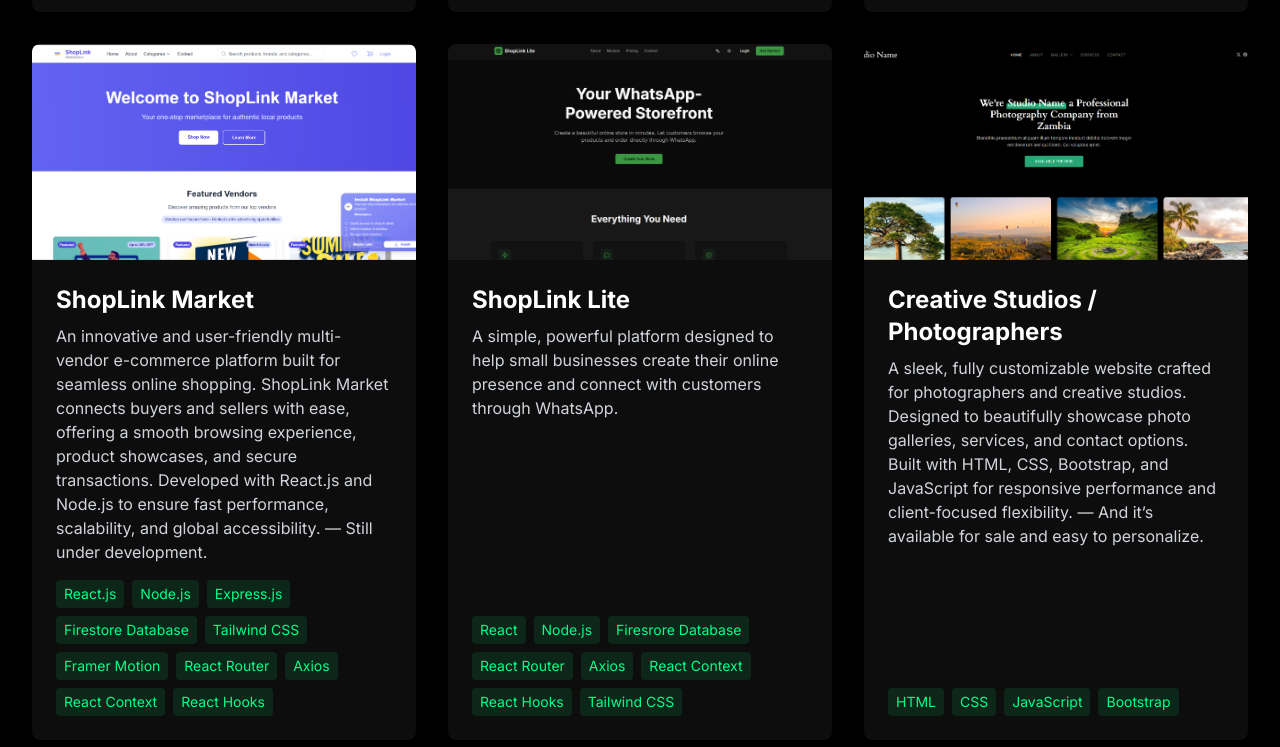
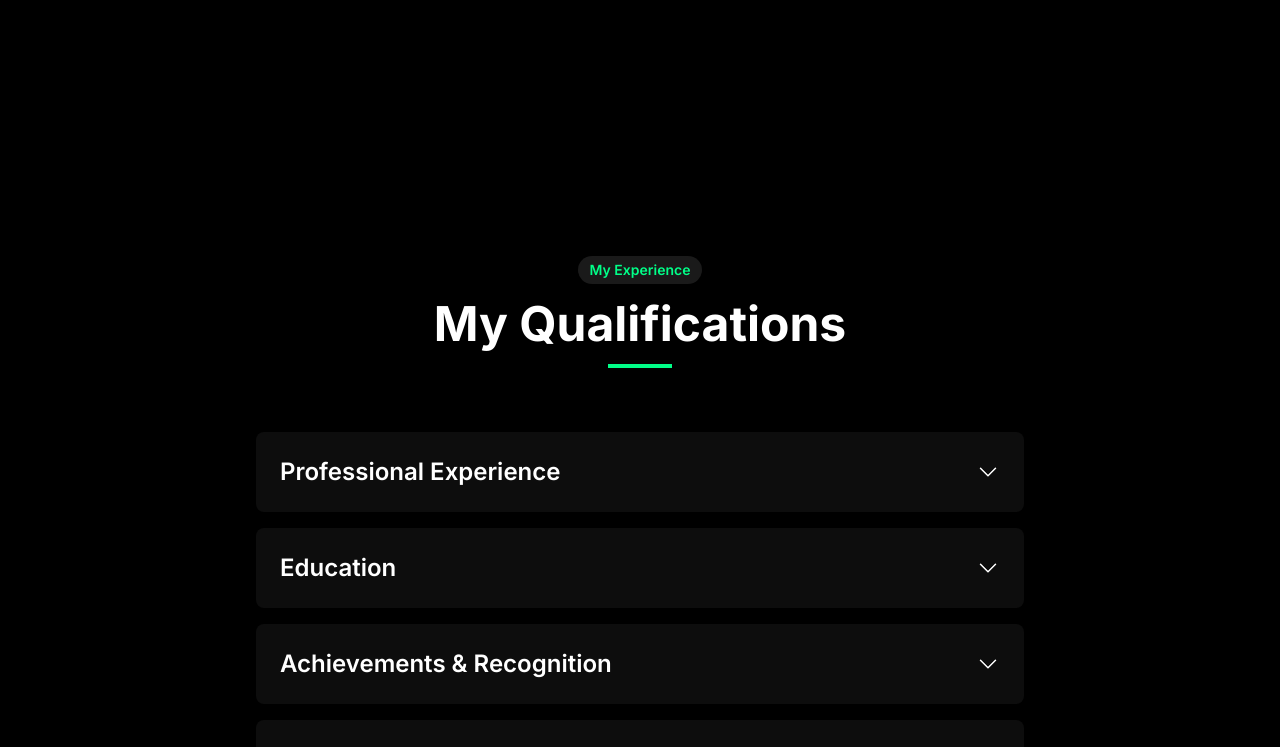
Before and after one commit to iRemainEmmanuel/my-portfolio, a React (Vite) app: page / in a window 1280 px wide. Shown: the part 1760-2507 px from the top of the page. Built offline with nearby package versions, Linux system fonts and the light colour scheme.

Commit message:
Refined portfolio structure and restored Qualifications section

```diff
--- a/src/App.jsx
+++ b/src/App.jsx
@@ -5,6 +5,7 @@ import Home from './pages/Home';
 import About from './pages/About';
 import Projects from './pages/Projects';
 import Services from './pages/Services';
+import Qualifications from './pages/Qualifications';
 import Blog from './pages/Blog';
 import Contact from './pages/Contact';
 import Footer from './components/Footer';
@@ -33,9 +34,10 @@ function App() {
         <Navbar />
         <main>
           <Home />
+          <About />
+          <Qualifications />
           <Projects />
           <Services />
-          <About />
           {/* <Blog /> */}
           <Contact />
         </main>
--- a/src/components/Footer.jsx
+++ b/src/components/Footer.jsx
@@ -26,6 +26,16 @@ const Footer = () => {
                 </a>
               </li>
               <li>
+                <a href="#about" className="text-gray-400 hover:text-[#00ff88] transition-colors text-sm sm:text-base">
+                  About
+                </a>
+              </li>
+              <li>
+                <a href="#qualifications" className="text-gray-400 hover:text-[#00ff88] transition-colors text-sm sm:text-base">
+                  Qualifications
+                </a>
+              </li>
+              <li>
                 <a href="#projects" className="text-gray-400 hover:text-[#00ff88] transition-colors text-sm sm:text-base">
                   Projects
                 </a>
@@ -33,11 +43,6 @@ const Footer = () => {
               <li>
                 <a href="#services" className="text-gray-400 hover:text-[#00ff88] transition-colors text-sm sm:text-base">
                   Services
-                </a>
-              </li>
-              <li>
-                <a href="#about" className="text-gray-400 hover:text-[#00ff88] transition-colors text-sm sm:text-base">
-                  About
                 </a>
               </li>
               <li>
--- a/src/components/Navbar.jsx
+++ b/src/components/Navbar.jsx
@@ -42,9 +42,10 @@ const Navbar = () => {
 
   const navLinks = [
     { name: 'Home', href: '#home' },
+    { name: 'About', href: '#about' },
+    { name: 'Qualifications', href: '#qualifications' },
     { name: 'Projects', href: '#projects' },
     { name: 'Services', href: '#services' },
-    { name: 'About', href: '#about' },
     // { name: 'Blog', href: '#blog' },
     { name: 'Contact', href: '#contact' },
   ];
--- a/src/pages/Home.jsx
+++ b/src/pages/Home.jsx
@@ -51,7 +51,7 @@ const Home = () => {
             transition={{ duration: 0.5, delay: 0.3 }}
             className="text-xl text-gray-300 mb-8"
           >
-            a Software Developer and Startup Founder from Zambia. I build
+            a Software Developer and Startup Founder. I build
             practical digital products and technology solutions focused on
             solving real-world problems.
             <br />
--- a/src/pages/Qualifications.jsx
+++ b/src/pages/Qualifications.jsx
@@ -13,137 +13,291 @@ const Qualifications = () => {
     {
       title: 'Professional Experience',
       content: `
-      <ul class="list-disc list-inside space-y-2">
-        <p><strong>EICTA Technologies</strong> | Founder, CEO & Software Engineer</strong></p>
-        <p class="ml-4">23<sup>rd</sup> April, 2024 – Present</p>
-        <li class="ml-4">Leads the development of scalable web and mobile applications, integrating modern technologies to meet diverse client needs.</li>
-        <li class="ml-4">Oversees business strategy, project management, and client acquisition, driving the company’s growth and innovation.</li>
-        <li class="ml-4">Engineers full-stack solutions using technologies like React, Node.js, Firebase, and Tailwind CSS for high-performance applications.</li>
-      </ul>
-       <br />
-      <hr />
-       <br />
-      <ul class="list-disc list-inside space-y-2">
-        <p><strong>ShopLink Market </strong> | Visionary Founder & CEO</strong></p>
-        <p class="ml-4">23<sup>rd</sup> May, 2025 – Present</p>
-        <li class="ml-4">Leads product innovation and business growth, driving our mission to transform how communities connect and thrive through digital commerce.</li>
-        <li class="ml-4">Oversees business strategy, and leading our mission to connect communities through digital commerce.</li>
-        <li class="ml-4">Guides vision and operations, building digital solutions that connect people, products, and possibilities.</li>
-        <li class="ml-4">Champions business strategy and user experience, committed to redefining digital commerce for everyday communities.</li>
-        <li class="ml-4">Directs company growth and innovation, ensuring our platform meets the evolving needs of connected communities.</li>
-      </ul>
-       <br />
-      <hr />
-       <br />
-      <ul class="list-disc list-inside space-y-2">
-        <p><strong>Codveda Technologies </strong> | Web Development Intern</strong></p>
-        <p class="ml-4">14<sup>th</sup> September, 2025 – 14<sup>th</sup> October, 2025</p>
-        <li class="ml-4">Gained practical experience in front-end and back-end web development during a structured one-month internship.</li>
-        <li class="ml-4">Assisted in building responsive and user-friendly web pages using HTML, CSS, JavaScript, and React.js.</li>
-        <li class="ml-4">Collaborated on real-world projects, contributing to code development, testing, and deployment.</li>
-        <li class="ml-4">Learned best practices in web development, version control with Git, and working in a professional development environment.</li>
-        <li class="ml-4">Strengthened problem-solving skills by debugging, optimizing code, and implementing functional features.</li>
-      </ul>
+        <div class="space-y-8">
+
+          <div>
+            <p>
+              <strong class="text-white">EICTA Technologies</strong> | Founder, CEO & Software Developer
+            </p>
+            <p class="ml-4 mt-1 text-gray-400">
+              23<sup>rd</sup> April, 2024 – Present
+            </p>
+
+            <ul class="list-disc list-inside space-y-2 mt-4">
+              <li class="ml-4">
+                Founded and lead EICTA Technologies, a Software Development, IT & Business Solutions Company.
+              </li>
+              <li class="ml-4">
+                Lead the development of websites, software, and digital solutions designed around real business needs.
+              </li>
+              <li class="ml-4">
+                Oversee business strategy, project management, product development, and client relationships.
+              </li>
+              <li class="ml-4">
+                Develop full-stack solutions using technologies including React, Next.js, Node.js, Firebase, Tailwind CSS, and databases.
+              </li>
+              <li class="ml-4">
+                Help businesses adopt practical technology solutions that improve their digital presence, workflows, and operations.
+              </li>
+            </ul>
+          </div>
+
+          <hr class="border-white/10" />
+
+          <div>
+            <p>
+              <strong class="text-white">ShopLink</strong> | Founder & Product Lead
+            </p>
+            <p class="ml-4 mt-1 text-gray-400">
+              23<sup>rd</sup> May, 2025 – Present
+            </p>
+
+            <ul class="list-disc list-inside space-y-2 mt-4">
+              <li class="ml-4">
+                Building ShopLink, an Internet Marketplace Platform connecting customers with local businesses and sellers.
+              </li>
+              <li class="ml-4">
+                Lead product vision, development, and direction across the ShopLink ecosystem.
+              </li>
+              <li class="ml-4">
+                Design and develop digital products focused on helping businesses establish an online presence and connect with customers.
+              </li>
+              <li class="ml-4">
+                Work across product architecture, user experience, features, integrations, and continuous product improvement.
+              </li>
+            </ul>
+          </div>
+
+          <hr class="border-white/10" />
+
+          <div>
+            <p>
+              <strong class="text-white">Codveda Technologies</strong> | Web Development Intern
+            </p>
+            <p class="ml-4 mt-1 text-gray-400">
+              14<sup>th</sup> September, 2025 – 14<sup>th</sup> October, 2025
+            </p>
+
+            <ul class="list-disc list-inside space-y-2 mt-4">
+              <li class="ml-4">
+                Gained practical experience working in a professional web development environment.
+              </li>
+              <li class="ml-4">
+                Contributed to responsive web interfaces using HTML, CSS, JavaScript, and React.js.
+              </li>
+              <li class="ml-4">
+                Participated in development, testing, debugging, and deployment activities.
+              </li>
+              <li class="ml-4">
+                Strengthened practical skills in Git, collaboration, problem-solving, and modern development workflows.
+              </li>
+              <li class="ml-4">
+                Worked on real-world development tasks while learning professional software development practices.
+              </li>
+            </ul>
+          </div>
+
+        </div>
       `,
     },
+
     {
       title: 'Education',
       content: `
-      <ul class="list-disc list-inside space-y-2">
-        <p><strong>Zambia University College of Technology</strong></p>
-        <p class="ml-4">Bachelor Degree, Software Engineering</p>
-      </ul> <br />
-       <ul class="list-disc list-inside space-y-2">
-        <p><strong>Mungwi Boys' Provincial STEM Secondary School</strong></p>
-        <p class="ml-4">High School, 2021 - 2023</p>
-      </ul>
+        <div class="space-y-6">
+
+          <div>
+            <p>
+              <strong class="text-white">Zambia University College of Technology</strong>
+            </p>
+            <p class="ml-4 mt-1 text-gray-400">
+              Bachelor of Software Engineering | Currently Pursuing
+            </p>
+          </div>
+
+          <div>
+            <p>
+              <strong class="text-white">Mungwi Boys' Provincial STEM Secondary School</strong>
+            </p>
+            <p class="ml-4 mt-1 text-gray-400">
+              Secondary Education | 2021 – 2023
+            </p>
+          </div>
+
+        </div>
       `,
     },
+
     {
-      title: 'Achievements',
+      title: 'Achievements & Recognition',
       content: `
-       <ul class="list-disc list-inside space-y-2">
-        <h2 style="font-weight: 600; font-size: 1.1rem; color: #fff;">2025 ZICTA ICT Innovation Program – Shortlisted Innovator</h2>
-        <p>Selected among the top 100 candidates out of 500+ applicants for Zambia’s national ICT innovation program by ZICTA.</p>
-        <br>
-       <h2 style="font-weight: 600; font-size: 1.1rem; color: #fff;">Tech Innovator Advocate 2024/2025</h2>
-        <p>Encouraged aspiring Software Engineers / Developers to embrace new technologies and network for career growth.</p>
-        <br />
-       <h2 style="font-weight: 600; font-size: 1.1rem; color: #fff;">Motivational Speaker 2024</h2>
-        <p>Inspired peers through talks on self-improvements, career goals, career development and staying motiavted as an individual.</p>
+        <div class="space-y-6">
+
+          <div>
+            <h2 style="font-weight: 600; font-size: 1.1rem; color: #fff;">
+              2025 ZICTA ICT Innovation Program – Shortlisted Innovator
+            </h2>
+            <p class="mt-2">
+              Selected among the top 100 candidates out of more than 500 applicants
+              for Zambia's national ICT innovation program by ZICTA.
+            </p>
+          </div>
+
+          <div>
+            <h2 style="font-weight: 600; font-size: 1.1rem; color: #fff;">
+              Tech Innovator Advocate 2024/2025
+            </h2>
+            <p class="mt-2">
+              Encouraged aspiring software developers to explore emerging technologies,
+              develop their technical skills, and build meaningful professional connections.
+            </p>
+          </div>
+
+          <div>
+            <h2 style="font-weight: 600; font-size: 1.1rem; color: #fff;">
+              Founder Of The Year Awards (FOYA) – Nominee
+            </h2>
+            <p class="mt-2">
+              Recognized as a nominee for Founder Of The Year Awards in recognition
+              of entrepreneurial work and efforts toward building technology-driven solutions.
+            </p>
+          </div>
+
+        </div>
       `,
     },
+
     {
-      title: 'Certifications',
+      title: 'Certifications & Training',
       content: `
-       <ul class="list-disc list-inside space-y-2">
-        <li>Full-Stack Web Development – Udemy</li>
-        <li>Graphic Design with Adobe PhotoShop and Adobe Illustrator – Udemy</li>
-        <li>Web Design and Creation with WordPress – Shumba Training Center</li>
-        <li>Nominee – Founder Of The Year Awards (FOYA)</li>
-      </ul>
+        <ul class="list-disc list-inside space-y-3">
+          <li>
+            AI Software Development – Northrise University
+          </li>
+          <li>
+            Full-Stack Web Development – Udemy
+          </li>
+          <li>
+            Graphic Design with Adobe Photoshop, Adobe Illustrator and InDesign – Udemy
+          </li>
+          <li>
+            Web Design and Creation with WordPress – Shumba Training Center
+          </li>
+          <li>
+            Certificate in Theology – God of Covenant Bible Institute
+          </li>
+        </ul>
       `,
     },
+
     {
       title: 'Languages',
       content: `
-       <ul class="list-disc list-inside space-y-2">
-        <li><strong>English</strong>: Native</li>
-        <li><strong>Bemba</strong>: Native</li>
-        <li><strong>ChiNyanja</strong>: Fluent</li>
-        <li><strong>ChiTumbuka</strong>: Conversational</li>
-         </ul>
+        <ul class="list-disc list-inside space-y-3">
+          <li>
+            <strong>English</strong>: Native
+          </li>
+          <li>
+            <strong>Bemba</strong>: Native
+          </li>
+          <li>
+            <strong>ChiNyanja</strong>: Fluent
+          </li>
+          <li>
+            <strong>ChiTumbuka</strong>: Conversational
+          </li>
+        </ul>
       `,
     },
   ];
 
   return (
-    <section id="qualifications" className="min-h-screen bg-black py-12 sm:py-16 md:py-24 lg:py-32">
+    <section
+      id="qualifications"
+      className="min-h-screen bg-black py-12 sm:py-16 md:py-24 lg:py-32"
+    >
       <div className="container">
+
         <div className="section-header">
-          <span className="section-tag">My Experience</span>
-          <h2 className="section-title">My Qualifications</h2>
+          <span className="section-tag">
+            My Experience
+          </span>
+
+          <h2 className="section-title">
+            My Qualifications
+          </h2>
+
           <div className="section-title-underline"></div>
         </div>
 
         <div className="max-w-3xl mx-auto space-y-4">
+
           {qualificationsData.map((item, index) => (
             <motion.div
               key={index}
               initial={{ opacity: 0, y: 20 }}
               whileInView={{ opacity: 1, y: 0 }}
-              transition={{ duration: 0.5, delay: index * 0.1 }}
+              transition={{
+                duration: 0.5,
+                delay: index * 0.1,
+              }}
               viewport={{ once: true }}
               className="bg-white/5 rounded-lg overflow-hidden"
             >
+
               <button
                 className="w-full flex items-center justify-between p-4 sm:p-6 text-left text-xl sm:text-2xl font-semibold text-white hover:bg-white/10 transition-colors"
                 onClick={() => toggleSection(index)}
+                aria-expanded={openSection === index}
               >
                 {item.title}
+
                 <motion.span
-                  animate={{ rotate: openSection === index ? 180 : 0 }}
-                  transition={{ duration: 0.3 }}
+                  animate={{
+                    rotate: openSection === index ? 180 : 0,
+                  }}
+                  transition={{
+                    duration: 0.3,
+                  }}
                 >
                   <ChevronDownIcon className="w-6 h-6" />
                 </motion.span>
               </button>
-              <AnimatePresence>
+
+              <AnimatePresence initial={false}>
                 {openSection === index && (
                   <motion.div
-                    initial={{ opacity: 0, height: 0 }}
-                    animate={{ opacity: 1, height: 'auto' }}
-                    exit={{ opacity: 0, height: 0 }}
-                    transition={{ duration: 0.3 }}
+                    initial={{
+                      opacity: 0,
+                      height: 0,
+                    }}
+                    animate={{
+                      opacity: 1,
+                      height: 'auto',
+                    }}
+                    exit={{
+                      opacity: 0,
+                      height: 0,
+                    }}
+                    transition={{
+                      duration: 0.3,
+                    }}
                     className="p-4 sm:p-6 border-t border-white/10 text-gray-300 text-base sm:text-lg"
                   >
-                    <div dangerouslySetInnerHTML={{ __html: item.content }} />
+                    <div
+                      dangerouslySetInnerHTML={{
+                        __html: item.content,
+                      }}
+                    />
                   </motion.div>
                 )}
               </AnimatePresence>
+
             </motion.div>
           ))}
+
         </div>
+
       </div>
     </section>
   );
--- a/src/pages/Services.jsx
+++ b/src/pages/Services.jsx
@@ -215,7 +215,7 @@ Ideal for entrepreneurs, startups, and small businesses looking to formalize the
                   onClick={() => setActiveService(service)}
                   className="text-[#00ff88] text-sm font-medium underline hover:no-underline"
                 >
-                  See More
+                  Read More
                 </button>
               </div>
             </motion.div>
```
